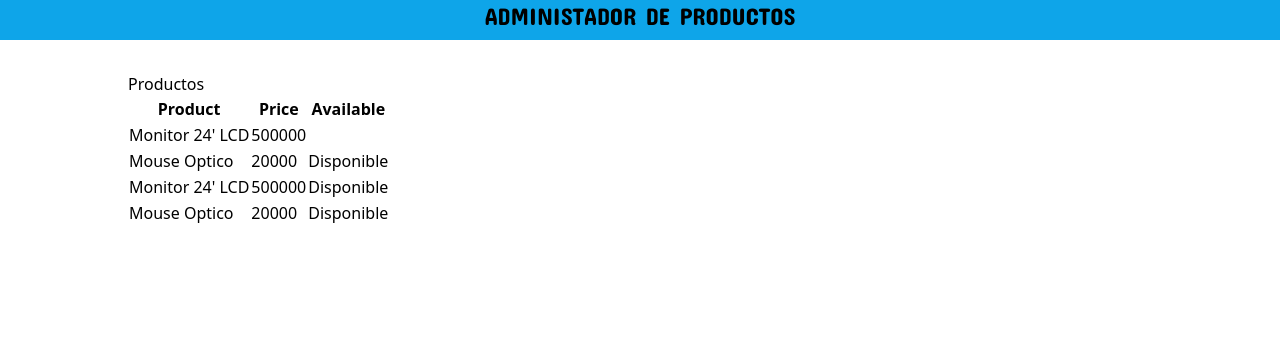
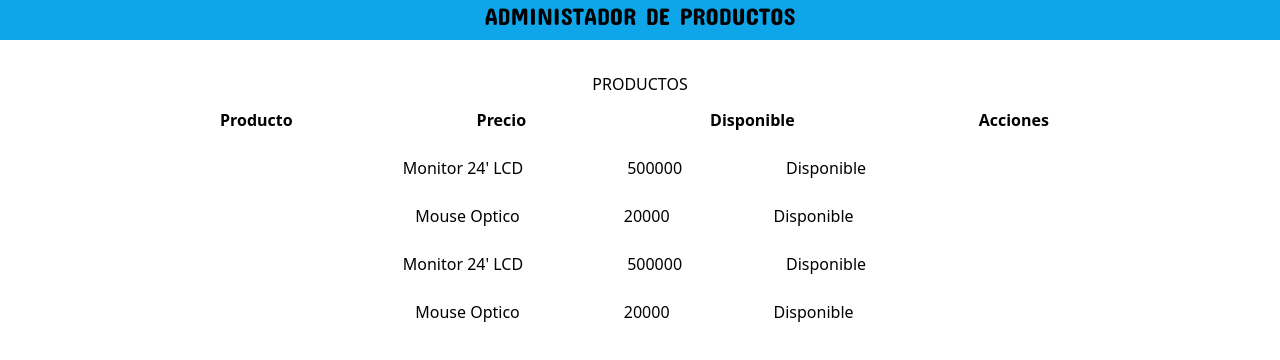
Before and after one commit to jhonbg09/proyecto-sena-crud, a React (Vite) app in the folder Cliente/: page / in a window 1280 px wide. Shown: the top 360 px of the page. Built offline with nearby package versions, Linux system fonts and the light colour scheme.

Commit message:
Agregando axios al proyecto

```diff
--- a/Cliente/package.json
+++ b/Cliente/package.json
@@ -10,6 +10,7 @@
     "preview": "vite preview"
   },
   "dependencies": {
+    "axios": "^1.7.3",
     "react": "^18.3.1",
     "react-dom": "^18.3.1"
   },
--- a/Cliente/src/App.css
+++ b/Cliente/src/App.css
@@ -2,7 +2,9 @@
 html {
   box-sizing: border-box;
 }
-*, *:before, *:after {
+*,
+*:before,
+*:after {
   box-sizing: inherit;
 }
 
@@ -19,3 +21,14 @@ p {
   font-weight: 100;
   font-style: normal;
 }
+
+tr {
+  display: flex;
+  justify-content: center;
+  align-items: center;
+  width: 100%;
+}
+
+th {
+
+}
--- a/Cliente/src/components/Products.tsx
+++ b/Cliente/src/components/Products.tsx
@@ -3,7 +3,9 @@ import TableProducts from "./TableProducts";
 export default function Products() {
   return (
     <div className="justify-center my-8 w-4/5">
-      <h2>Productos</h2>
+      <div className="text-center">
+        <h2 className="uppercase">Productos</h2>
+      </div>
       <TableProducts />
     </div>
   );
--- a/Cliente/src/components/TableProducts.tsx
+++ b/Cliente/src/components/TableProducts.tsx
@@ -1,27 +1,27 @@
-
-import  data  from '../data/data'
-import type { Product } from '../types'
+import { data } from "../data/data";
+import type { Product } from "../types";
 export default function TableProducts() {
   return (
-    <div>
-      <table>
+    <div className="w-full">
+      <table className="table-auto">
         <thead>
           <tr>
-      <th>Product</th>
-      <th>Price</th>
-      <th>Available</th>
+            <th className="p-3 mx-20">Producto</th>
+            <th className="p-3 mx-20">Precio</th>
+            <th className="p-3 mx-20">Disponible</th>
+            <th className="p-3 mx-20">Acciones</th>
           </tr>
         </thead>
         <tbody>
-    {data.map((products : Product) => (
-      <tr key={data.id}>
-        <td>{products.product}</td>
-        <td>{products.price}</td>
-        <td>{products.available}</td>
+          {data.map((products: Product) => (
+            <tr key={products.id} className="flex">
+              <td className="p-3 mx-10">{products.product}</td>
+              <td className="p-3 mx-10">{products.price}</td>
+              <td className="p-3 mx-10">{products.available}</td>
             </tr>
           ))}
         </tbody>
       </table>
     </div>
-  )
+  );
 }
--- a/Cliente/src/data/data.ts
+++ b/Cliente/src/data/data.ts
@@ -1,9 +1,10 @@
-const data = [
+import { Product } from "../types";
+export const data: Product[] = [
     {
         id: 1,
         product: "Monitor 24' LCD",
         price: 500000,
-        available: true,
+        available: "Disponible",
     },
     {
         id: 2,
@@ -24,5 +25,3 @@ const data = [
         available: "Disponible",
     }
 ];
-
-export default data;
```
Also changed, not shown: 1 other file (tests, documents, lock files or other folders). Lines whose indentation alone changed are shown as unchanged.
